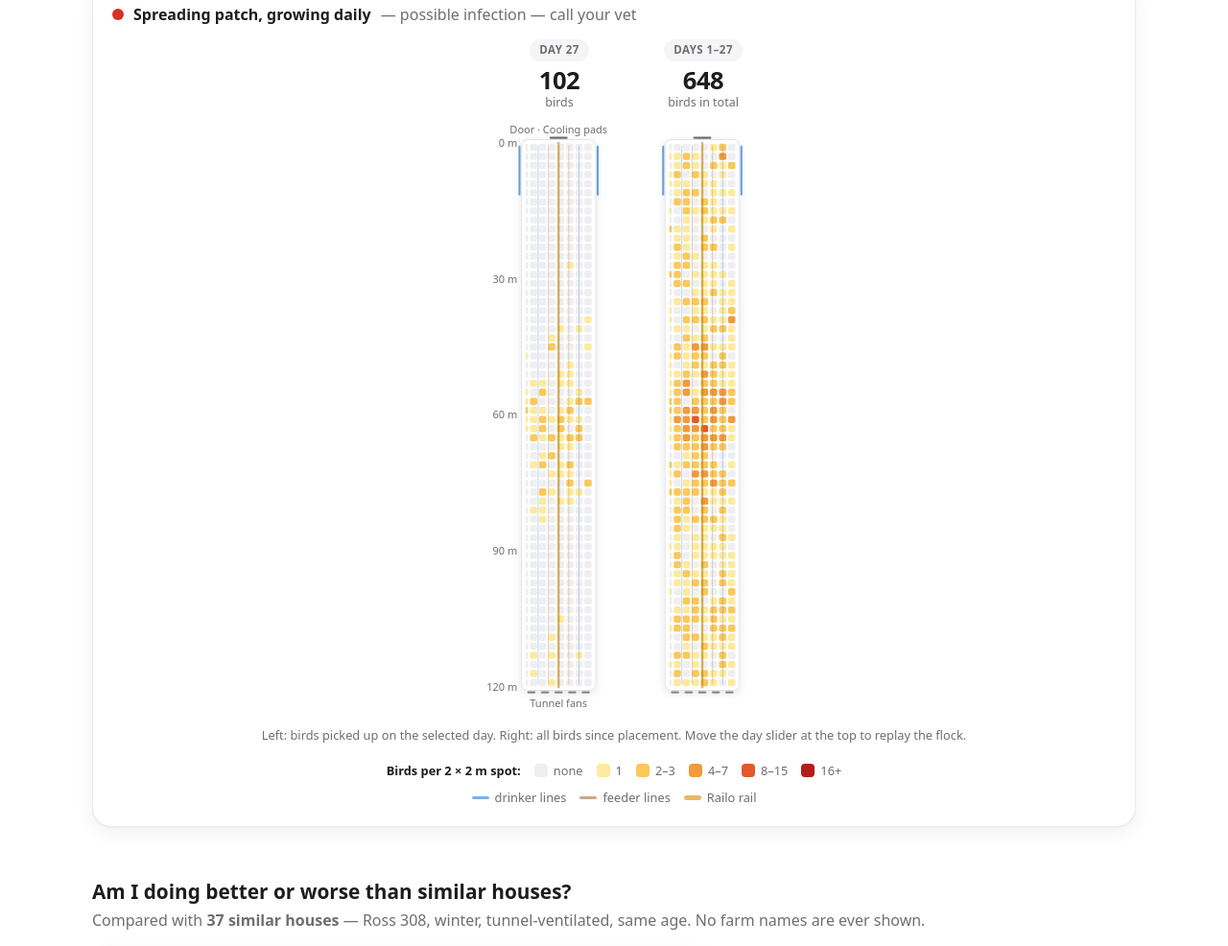
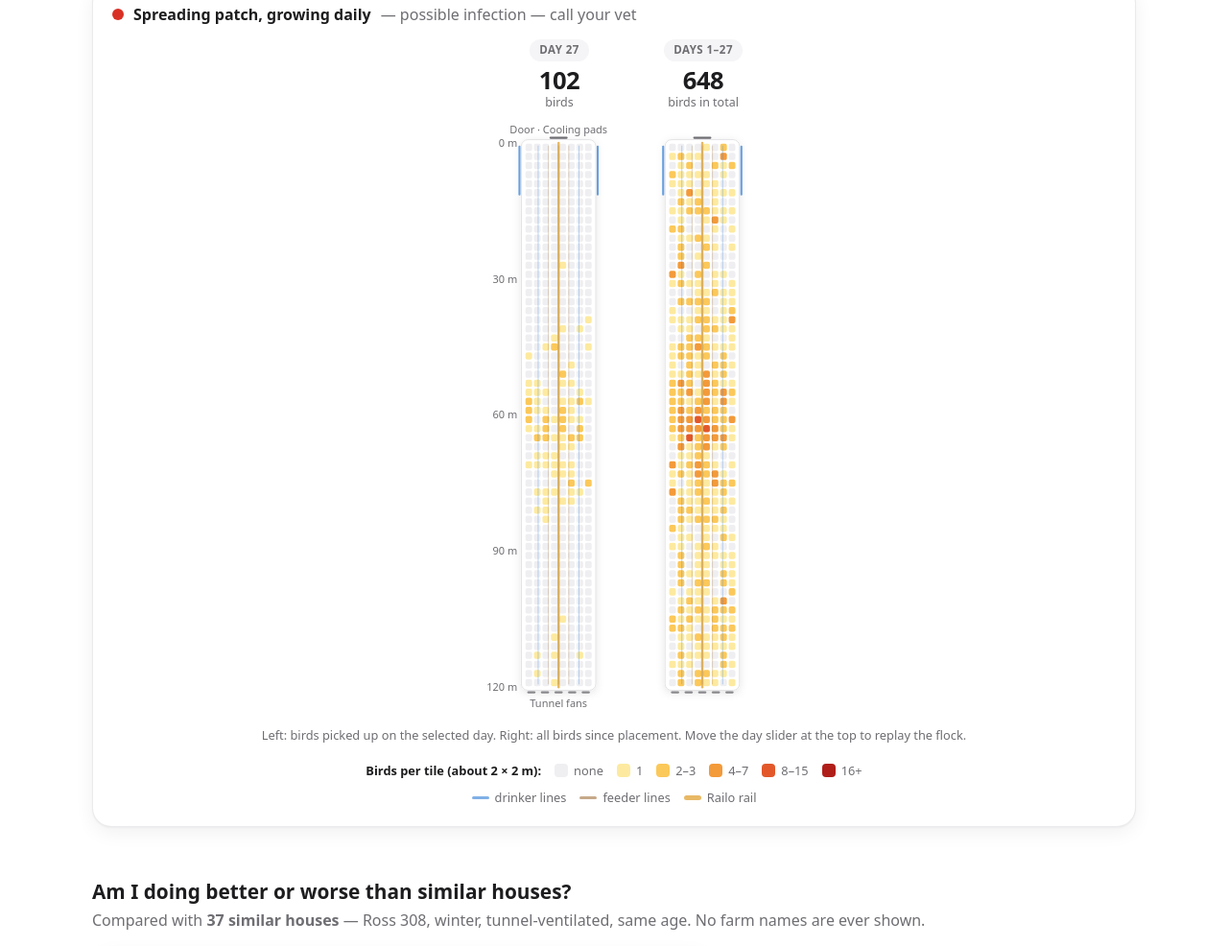
Before and after one commit to deemoss/railo.gr, a plain HTML site: page flockwatch.html in a window 1280 px wide. Shown: the part 927-1913 px from the top of the page at 96% size. Drawn offline with Linux system fonts and the light colour scheme.

Commit message:
FlockWatch: split house width into 8 equal tiles (no partial column)
Co-Authored-By: Claude Opus 5.5 <noreply@anthropic.com>

```diff
--- a/flockwatch.html
+++ b/flockwatch.html
@@ -273,7 +273,7 @@ en:{
  mkDay:(d)=>`Day ${d}`,mkCum:(d)=>d===1?`Day 1`:`Days 1–${d}`,birdsW:"birds",birdsC:"birds in total",
  hmHint:"Left: birds picked up on the selected day. Right: all birds since placement. Move the day slider at the top to replay the flock.",
  daysTxt:(a,b)=>a===b?`day ${a}`:`days ${a}–${b}`,
- lgCount:"Birds per 2 × 2 m spot:",lgNone:"none",
+ lgCount:"Birds per tile (about 2 × 2 m):",lgNone:"none",
  tipYou:(n,m,d)=>`${n} bird${n==1?"":"s"} · ${m} m from fans · ${d}`,
  lgLow:"few",lgHigh:"many",lgDrink:"drinker lines",lgFeed:"feeder lines",lgRail:"Railo rail",
  fans:"Tunnel fans",pads:"Cooling pads",door:"Door",inlets:"side inlets",
@@ -346,7 +346,7 @@ el:{
  mkDay:(d)=>`Ημέρα ${d}`,mkCum:(d)=>d===1?`Ημέρα 1`:`Ημέρες 1–${d}`,birdsW:"πουλιά",birdsC:"πουλιά συνολικά",
  hmHint:"Αριστερά: πουλιά που συλλέχθηκαν την επιλεγμένη ημέρα. Δεξιά: όλα τα πουλιά από την τοποθέτηση. Μετακινήστε τη μπάρα ημερών επάνω για να δείτε όλη την εκτροφή.",
  daysTxt:(a,b)=>a===b?`ημέρα ${a}`:`ημέρες ${a}–${b}`,
- lgCount:"Πουλιά ανά σημείο 2 × 2 m:",lgNone:"κανένα",
+ lgCount:"Πουλιά ανά πλακίδιο (περίπου 2 × 2 m):",lgNone:"κανένα",
  tipYou:(n,m,d)=>`${n} πουλ${n==1?"ί":"ιά"} · ${m} m από ανεμιστήρες · ${d}`,
  lgLow:"λίγα",lgHigh:"πολλά",lgDrink:"γραμμές ποτίστρας",lgFeed:"γραμμές ταΐστρας",lgRail:"ράγα Railo",
  fans:"Ανεμιστήρες",pads:"Δροσιστικά πάνελ",door:"Πόρτα",inlets:"πλευρικά ανοίγματα",
@@ -562,9 +562,10 @@ function renderTop(D,S){
 
 /* ============ render: house heat map ============ */
 function grid(ev,cell){
-  const nx=Math.ceil(L/cell),ny=Math.ceil(W/cell),g=new Array(nx*ny).fill(0);
-  ev.forEach(p=>{g[Math.min(ny-1,Math.floor(p[1]/cell))*nx+Math.min(nx-1,Math.floor(p[0]/cell))]++});
-  return{g,nx,ny};
+  // equal tiles: length split into 2 m rows, width split evenly (15 m -> 8 tiles of 1.875 m)
+  const nx=Math.round(L/cell),ny=Math.round(W/cell),cx=L/nx,cy=W/ny,g=new Array(nx*ny).fill(0);
+  ev.forEach(p=>{g[Math.min(ny-1,Math.floor(p[1]/cy))*nx+Math.min(nx-1,Math.floor(p[0]/cx))]++});
+  return{g,nx,ny,cx,cy};
 }
 function drawHouse(svg,cell,G,colorFn,tipFn,labels,hPx){
   // vertical plan: door/pads at top, tunnel fans at bottom. House coords (x along length, y across) -> screen (W-y, x)
@@ -581,9 +582,9 @@ function drawHouse(svg,cell,G,colorFn,tipFn,labels,hPx){
   const g=el("g",{transform:`matrix(0,1,-1,0,${W},0)`},svg);
   const ins=0.2,tile=css("--tile");
   for(let j=0;j<G.ny;j++)for(let i=0;i<G.nx;i++){
-    const k=j*G.nx+i,cx=i*cell,col=colorFn(k);
-    const r=el("rect",{x:cx+ins,y:j*cell+ins,width:Math.min(cell,L-cx)-2*ins,height:Math.min(cell,W-j*cell)-2*ins,rx:0.42,fill:col||tile},g);
-    const msg=()=>tipFn(k,Math.max(0,Math.round(L-(cx+cell/2))));
+    const k=j*G.nx+i,cx=i*G.cx,col=colorFn(k);
+    const r=el("rect",{x:cx+ins,y:j*G.cy+ins,width:G.cx-2*ins,height:G.cy-2*ins,rx:0.42,fill:col||tile},g);
+    const msg=()=>tipFn(k,Math.max(0,Math.round(L-(cx+G.cx/2))));
     r.addEventListener("mousemove",e=>showTip(e,msg()));
     r.addEventListener("mouseleave",hideTip);
     r.addEventListener("click",e=>{showTip(e,msg());setTimeout(hideTip,1800)});
```
